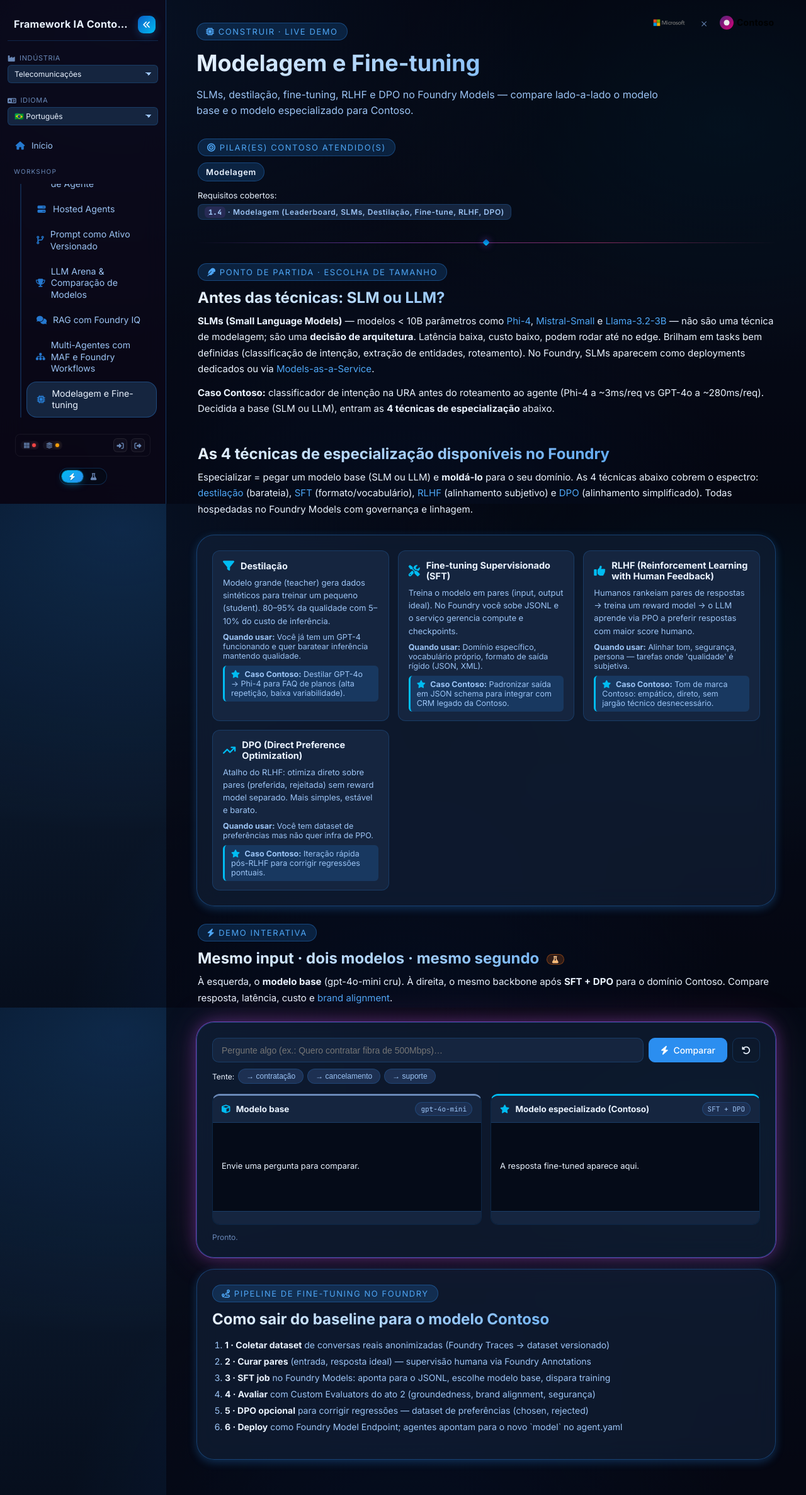
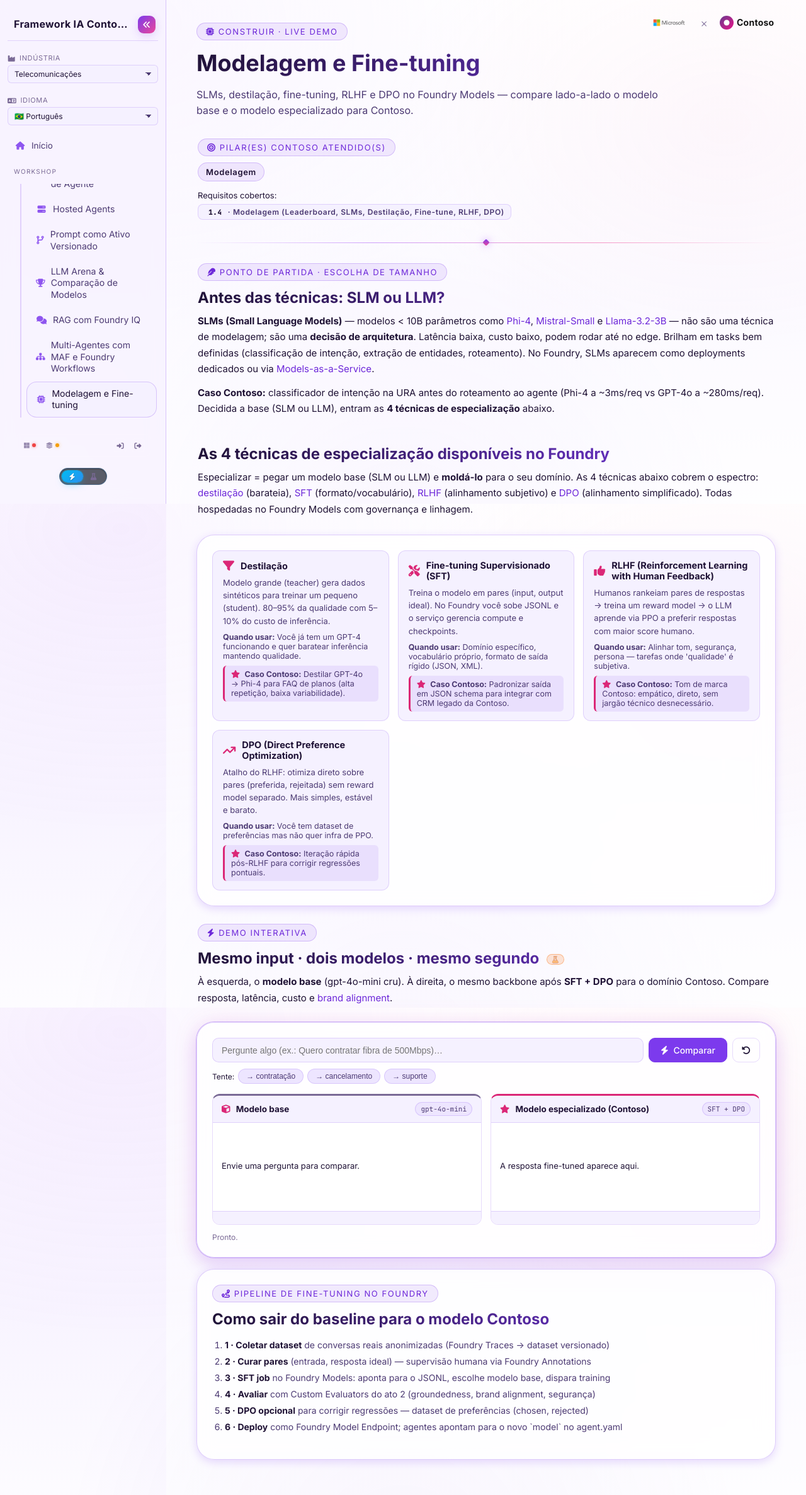
Before and after one commit to pedro-pauletti/foundry-interactive-workshop, a FastAPI app: page /sections/ato1_modelagem in a window 1280 px wide. Shown: the whole page at 63% size. Run offline with FastAPI, Linux system fonts and the light colour scheme; some libraries are stand-ins or nearby versions.

Commit message:
Default theme: light (white) for both local and Pages

```diff
--- a/src/app/webApp/app/static/js/app.js
+++ b/src/app/webApp/app/static/js/app.js
@@ -105,9 +105,9 @@
     });
   }
 
-  let current = "dark";
+  let current = "white";
   try {
-    if (localStorage.getItem("theme") === "white") current = "white";
+    if (localStorage.getItem("theme") === "dark") current = "dark";
   } catch (e) {}
   apply(current);
 
--- a/src/app/webApp/app/templates/base.html
+++ b/src/app/webApp/app/templates/base.html
@@ -10,11 +10,13 @@
   <link rel="stylesheet" href="https://cdnjs.cloudflare.com/ajax/libs/font-awesome/6.4.0/css/all.min.css">
   <link rel="stylesheet" href="/static/css/styles.css?v={{ request.state.static_version }}">
   <script>
-    // Apply saved theme + sidebar state before paint to avoid flicker
+    // Apply saved theme + sidebar state before paint to avoid flicker.
+    // Default is the light ("white") theme; only switch away if the user
+    // explicitly selected dark.
     (function () {
       try {
         var t = localStorage.getItem("theme");
-        if (t === "white") document.documentElement.setAttribute("data-theme", "white");
+        if (t !== "dark") document.documentElement.setAttribute("data-theme", "white");
         var s = localStorage.getItem("sidebar");
         if (s === "collapsed") document.documentElement.setAttribute("data-sidebar", "collapsed");
       } catch (e) {}
```
